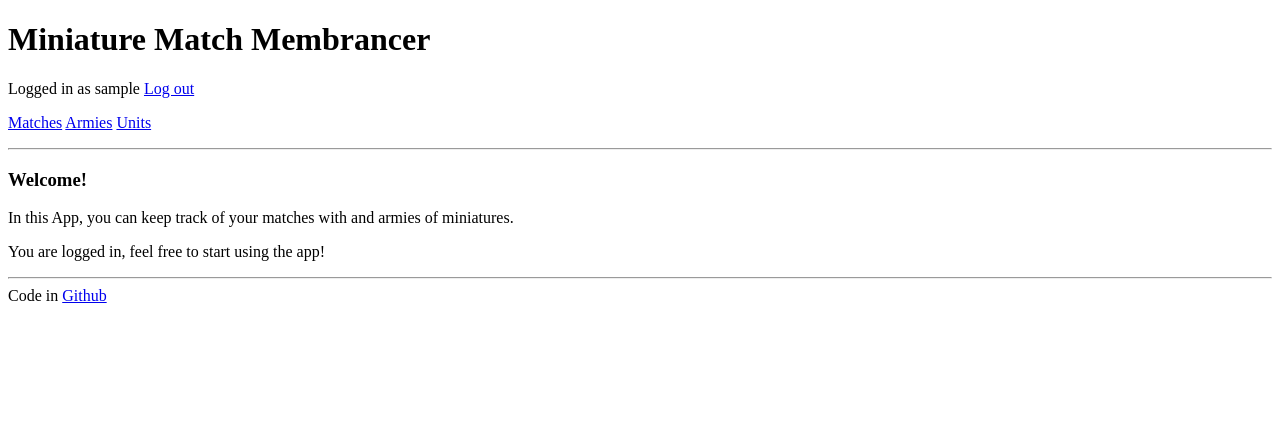
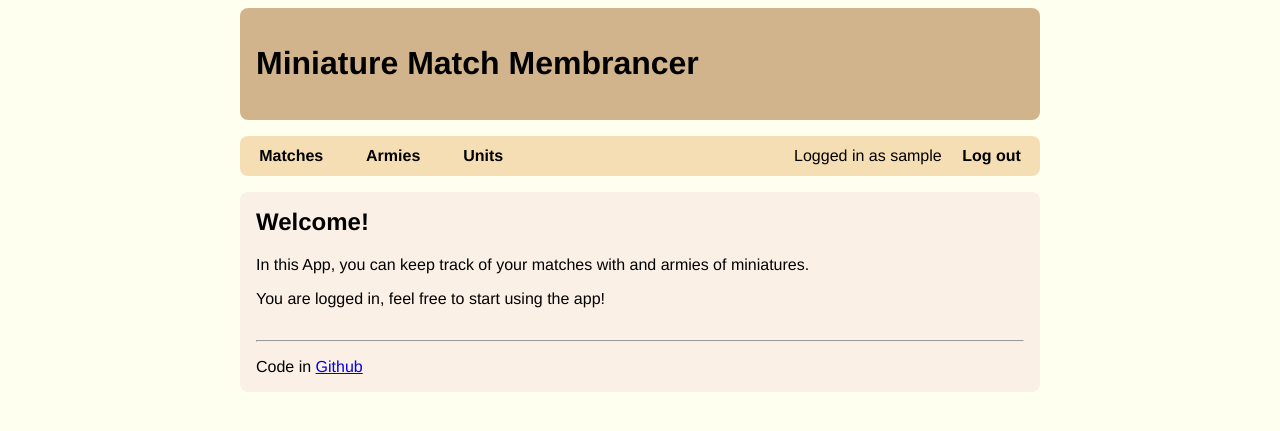
Before and after one commit to CleanDry/Turnauskirjanpito, a Flask app: page / in a window 1280 px wide. Shown: the top 431 px of the page. Run offline with Flask 2, Linux system fonts and the light colour scheme; the visitor is signed in with stand-in values (Sample User, id 1).

Commit message:
App UI overhaul. Added CSS to html-templates. Added custom.css file with app style information.

```diff
--- /dev/null
+++ b/static/custom.css
@@ -0,0 +1,120 @@
+.header {
+    background: tan;
+    font-weight: bold;
+    padding: 1em 1em;
+    font-size: 1em;
+    border-radius: .5em;
+    margin-top: .5em;
+}
+
+.top-bar {
+    background: wheat;
+    border-radius: .5em;
+    margin-top: .5em;
+}
+
+li {
+    max-width: 43em;
+    min-height: 1.3em;
+}
+
+li a {
+    color: black;
+}
+
+li:hover {
+    background-color: cornsilk;
+}
+
+nav ul {
+    padding: 0;
+}
+
+nav li {
+    display: inline-block;
+    min-height: 0em;
+    padding: .5em 1em;
+    border-radius: .5em;
+    margin: .2em;
+}
+
+nav li:hover {
+    background-color: lightyellow;
+}
+
+nav li a {
+    text-decoration: none;
+    font-weight: bold;
+    color: black;
+}
+
+.staticListItem:hover {
+    background-color: transparent;
+}
+
+.login {
+    display: block;
+    float: right;
+    padding: .5em 0em;
+    margin: .2em;
+}
+
+.login a {
+    padding: .5em 1em;
+    border-radius: .5em;
+    text-decoration: none;
+    color: black;
+    font-weight: bold;
+}
+
+.login a:hover {
+    background-color: lightyellow;
+}
+
+body {
+    margin: auto;
+    max-width: 50em;
+    font-family: 'Helvetica', 'Arial', sans-serif;
+    background-color: ivory;
+}
+
+hr {
+    margin-block-start: 1em;
+    margin-block-end: 1em;
+}
+
+.big-gap-hr {
+    margin-block-start: 2em;
+}
+
+.center-element {
+    background: linen;
+    border-radius: .5em;
+    padding: 1em 1em 1em 1em;
+}
+
+.center-element h2 {
+    margin-block-start: 0em;
+}
+
+.center-element h4 {
+    margin-block-start: .5em;
+    margin-block-end: .7em;
+}
+
+.inputForm {
+    display: inline-block;
+}
+
+.inputForm input[type=text] {
+    margin: 0em 1em .3em 0em;
+}
+
+.inputForm input[type=number] {
+    margin: 0em 1em .3em 0em;
+}
+
+.editForm {
+    display: inline-block;
+    margin-left: .3em;
+}
--- a/templates/index.html
+++ b/templates/index.html
@@ -3,7 +3,7 @@
 {% block title %}Login{% endblock %}
 
 {% block content %}
-<h3>Welcome!</h3>
+<h2>Welcome!</h2>
 <p>In this App, you can keep track of your matches with and armies of miniatures.</p>
 {% if session.username %}
     <p>You are logged in, feel free to start using the app!</p>
--- a/templates/layout.html
+++ b/templates/layout.html
@@ -1,13 +1,32 @@
 <!doctype html>
+<link rel="stylesheet" href="../static/custom.css">
+<meta name="viewport" content="width=device-width, initial-scale=1">
 <title>Miniature Match Membrancer - {% block title %}{% endblock %}</title>
+
+<body>
+    <div class="header">
         <h1>Miniature Match Membrancer</h1>
+    </div>
+
+    <div class="top-bar">
         {% if session.username %}
-    <p>Logged in as {{ session.username }} <a href="/logout">Log out</a> </p>
-    <p><a href="/matches">Matches</a> <a href="/armies">Armies</a> <a href="/units">Units</a></p>
+        <div class="login">Logged in as {{ session.username }} <a href="/logout">Log out</a> </div>
+        <nav>
+            <ul>
+                <li><a href="/matches">Matches</a></li>
+                <li><a href="/armies">Armies</a></li>
+                <li><a href="/units">Units</a></li>
+            </ul>
+        </nav>
         {% else %}
-    <p>Nobody logged in</p>
         {% endif %}
-<hr>
+    </div>
+
+    <div class="center-element">
+        <div class="content">
             {% block content %}{% endblock %}
-<hr>
+        </div>
+        <hr class="big-gap-hr">
         Code in <a href="https://github.com/CleanDry/Turnauskirjanpito">Github</a>
+    </div>
+</body>
--- a/templates/register.html
+++ b/templates/register.html
@@ -7,6 +7,7 @@
     <p>Logged in as {{ session.username }}</p>
     <a href="/logout">Kirjaudu ulos</a>
 {% else %}
+    <h2>Register a new User</h2>
     <form action="/register" method="POST" onsubmit="return check(this)">
         <p>Username:<br>
         <input type="username" name="username"></p>
```
Also changed, not shown: templates/armies.html (+8 -5 lines), templates/army.html (+5 -4 lines), templates/match.html (+8 -8 lines), templates/matches.html (+5 -2 lines), templates/units.html (+9 -6 lines). Lines whose indentation alone changed are shown as unchanged.
